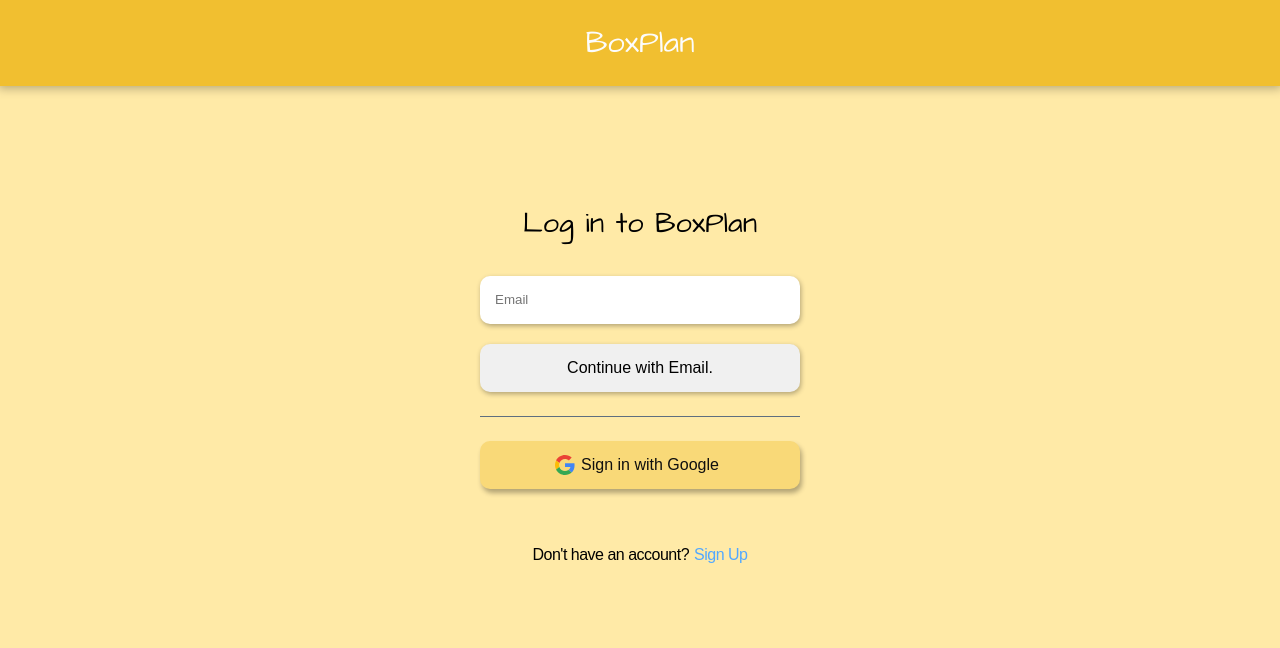
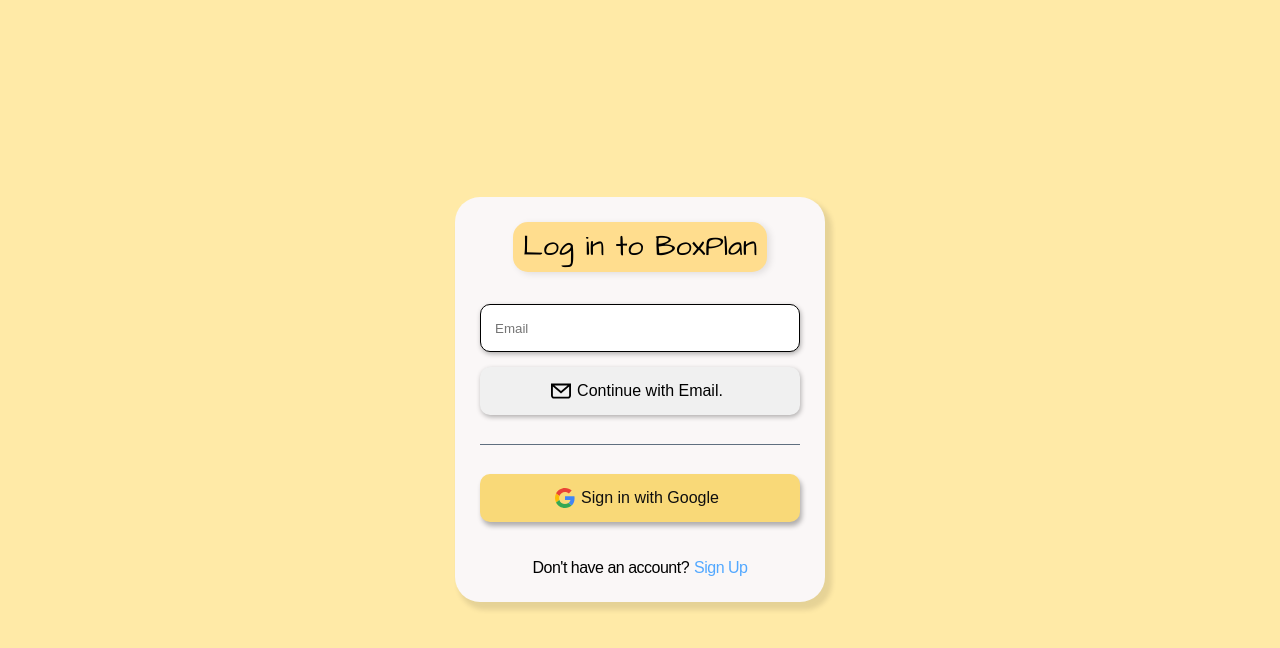
Before and after one commit to GuriGris/Achieve-It, a React (Create React App) app: page /signin in a window 1280 px wide. Shown: the top 648 px of the page. Built offline with nearby package versions, Linux system fonts and the light colour scheme; no server answers.

Commit message:
Endret style for signin skjermen

```diff
--- a/src/App.css
+++ b/src/App.css
@@ -68,6 +68,7 @@
   --animation-slow: 0.5s;
 
   /* Box Shadows */
+  --shadow-suprelight: 0 1px 4px 0 rgba(0, 0, 0, 0.3);
   --shadow-light: 1px 2px 5px 0px rgba(0, 0, 0, 0.3);
   --shadow-medium: 2px 4px 5px 0 rgba(0, 0, 0, 0.3);
   --shadow-heavy: 4px 6px 5px 0px rgba(0, 0, 0, 0.3);
@@ -171,16 +172,32 @@
 .content {
     padding-top: var(--header-height);
     height: calc(100vh - var(--header-height));
+    display: flex;
+    align-items: center;
 }
 
 .signin-screen {
     display: flex;
     gap: 32px;
+    width: fit-content;
+    height: fit-content;
+    padding: 25px;
+    background-color: #faf7f7;
+    box-shadow: 5px 6px 5px 2px rgba(0, 0, 0, 0.1);
+    border-radius: 25px;
+    margin: 0 auto var(--header-height) auto;
     justify-content: center;
     align-items: center;
     flex-direction: column;
-    height: calc(100vh - var(--header-height) * 2 - 32px);
-    margin-bottom: calc(var(--header-height) + 32px);
+}
+
+.signin-screen > p { /* Signin Header "Log in to BoxPlan" */
+    padding: 5px 10px;
+    background-color: #ffdd8e;
+    max-width: 320px;
+    text-align: center;
+    border-radius: 15px;
+    box-shadow: 3px 2px 7px 0 rgba(0, 0, 0, 0.1);
 }
 
 .signin-screen p {
@@ -210,21 +227,32 @@
 .manualSignInForm {
     display: flex;
     flex-direction: column;
-    gap: 20px;
+    gap: 10px;
     max-width: 320px;
 }
 
 .manualSignInForm > input {
     height: calc(48px - 15px * 2);
-    padding: 15px;
+    padding: 14px;
     border-radius: 10px;
-    border: none;
+    border: 1px solid black;
     box-shadow: var(--shadow-light);
+}
+
+.signinBtnDown {
+    position: relative;
+    top: 1px;
+    left: 2px;
+    box-shadow: var(--shadow-suprelight) !important;
+    /* transition: box-shadow 0; */
+}
+
+.signinBtnHover {
+    background-color: #ffeaa7 !important;
 }
 
 .createManualUser {
     display: flex;
-    margin-top: 25px;
     gap: 5px;
 }
 
--- a/src/App.jsx
+++ b/src/App.jsx
@@ -2,7 +2,6 @@
     useEffect
 } from 'react';
 import './App.css';
-import Header from './Components/Header';
 import Home from './routes/Home';
 import SignIn from './routes/SignIn';
 import SignUp from './routes/SignUp';
@@ -21,20 +20,23 @@
     {path: "*", element: <PageNotFound />}
 ])
 
+const requireSignin = true;
+
 function App() {
     useEffect(() => {
         initAuthListener();
 
         onAuthStateChanged(auth, user => {
-            if (router.window.location.pathname !== "/signup") {
+            if (router.window.location.pathname !== "/signup" && requireSignin) {
                 router.navigate(user ? "/" : "/signin")
+            } else if (!requireSignin) {
+                router.navigate(user ? "/" : "/")
             }
         })
     }, []);
 
   return (
     <div className="content">
-        <Header />
         <RouterProvider router={router} />
     </div>
   );
--- a/src/Components/Task.jsx
+++ b/src/Components/Task.jsx
@@ -108,7 +108,7 @@
                             </div>
                             </>
                         : props.task.startReps >= 2 ?
-                            <p className="reps" onClick={removeRep}>{props.task.reps > 0 ? props.task.reps + "x" : ""}</p>
+                            <p className="reps" onClick={removeRep}>{props.task.reps > 0 ? props.task.reps + " x" : ""}</p>
                         :
                         null}
                     </div>
--- a/src/Components/UserAuth.jsx
+++ b/src/Components/UserAuth.jsx
@@ -5,8 +5,33 @@
 import { auth, signInWithGooglePopup, handleSignOut, signUpWithPassword, signInWithPassword } from '../utils/firebase.utils';
 
 export function SignInButton(props) {
+    const hoverin = e => {
+        e.target.classList.add("signinBtnHover");
+    }
+
+    const hoverout = e => {
+        e.target.classList.remove("signinBtnHover");
+        e.target.classList.remove("signinBtnDown");
+    }
+
+    const pointerdown = e => {
+        e.target.classList.add("signinBtnDown");
+    }
+
+    const pointerup = e => {
+        e.target.classList.remove("signinBtnDown");
+    }
+
     return (
-        <div className={`${styles.signInButton} ${[true, "true"].includes(props.secondary) && styles.secondary}`} onClick={props.onClick}>
+        <div
+            className={`${styles.signInButton} ${[true, "true"].includes(props.secondary) && styles.secondary}`}
+            // onClick={props.onClick}
+            onMouseEnter={hoverin}
+            onMouseLeave={hoverout}
+            onPointerDown={pointerdown}
+            onPointerUp={pointerup}
+            style={props.secondary ? null : {"backgroundColor": props.bgcolor, "color": props.fntcolor}}
+        >
             {props?.imgSrc && <img src={props?.imgSrc} alt="SignIn-service logo" className={styles.signInServiceLogo} />}
             <p className={styles.signInServiceName}>
                 {!props?.value && `Sign in with ${props.name || "{service name}"}`}
@@ -26,6 +51,7 @@
         const emailInput = document.getElementById("manualSignInEmail");
         if (emailInput.checkValidity()) {
             setShowPasswordBox(true)
+            // document.getElementById("manualSignInPassword").focus();
         } else {
             emailInput.reportValidity();
         }
@@ -39,14 +65,32 @@
         }
     }
 
+    const vaildateSubmit = e => {
+        if (!showPasswordBox) {
+            e.preventDefault();
+            tryShowPasswordBox();
+        }
+    }
+
     return (
-        <form className="manualSignInForm" id="manualUserForm">
+        <form className="manualSignInForm" id="manualUserForm" onSubmit={vaildateSubmit}>
             <input type="email" autoComplete="email" id="manualSignInEmail" onChange={e => setManualEmail(e.target.value)} value={manualEmail} placeholder="Email" required />
-            {!showPasswordBox && <SignInButton onClick={tryShowPasswordBox} value="Continue with Email." />}
+            {!showPasswordBox && <SignInButton imgSrc="/images/mail.svg" onClick={tryShowPasswordBox} value="Continue with Email." />}
             {showPasswordBox &&
                 <>
-                    <input type="password" autoComplete={x === "in" ? "current-password" : "new-password"} id="manualSignInPassword" onChange={e => setManualPassword(e.target.value)} value={manualPassword} placeholder="Password" required />
-                    <SignInButton value={x === "in" ? "Sign in" : "Sign up"} onClick={formSubmit} />
+                    <input
+                        type="password"
+                        autoComplete={x === "in" ? "current-password" : "new-password"}
+                        id="manualSignInPassword"
+                        onChange={e => setManualPassword(e.target.value)}
+                        value={manualPassword}
+                        placeholder="Password"
+                        required
+                    />
+                    <SignInButton
+                        value={x === "in" ? "Sign in" : "Sign up"}
+                        onClick={formSubmit}
+                    />
                 </>
             }
             {errorMessage &&
--- a/src/Components/UserAuth.module.css
+++ b/src/Components/UserAuth.module.css
@@ -78,6 +78,7 @@
     max-width: 320px;
     height: 48px;
     padding: 0 var(--padding-horizontal);
+    margin: 5px 0;
     display: flex;
     justify-content: center;
     align-items: center;
@@ -86,6 +87,10 @@
     border-radius: 10px;
     box-shadow: var(--shadow-light);
     cursor: pointer;
+}
+
+.signInButton * {
+    pointer-events: none;
 }
 
 .signInButton.secondary {
--- a/src/routes/Home.jsx
+++ b/src/routes/Home.jsx
@@ -1,7 +1,10 @@
-import TaskBox from "../Components/TaskBox"
+import Header from '../Components/Header';
+import TaskBox from "../Components/TaskBox";
 
 export default function Home() {
     return (
+        <>
+            <Header />
             <div className='container'>
                 <TaskBox
                     id = {1}
@@ -14,5 +17,6 @@
                     infoText = "This box is for tasks that you have to do today"
                 />
             </div>
+        </>
     )
 }
--- a/src/routes/SignIn.jsx
+++ b/src/routes/SignIn.jsx
@@ -7,23 +7,24 @@
     const [createManualUser, setCreateManualUser] = useState(false);
     return (
         <div className="signin-screen">
-            {!createManualUser ?
+            {!createManualUser &&
             <>
                 <p>Log in to BoxPlan</p>
                 <div className="signin-options-list">
                     <ManualSignX x="in" />
                     <div className="separator"></div>
                     <SignInButton imgSrc="/Images/google_logo.svg" name="Google" secondary="true" onClick={signInWithGooglePopup}/>
+                    {/* <SignInButton
+                        value="Continue without an account"
+                        bgcolor="#323233"
+                        fntcolor="#f0f0f0"
+                    /> */}
                 </div>
                 <div className="createManualUser">
                     <p>Don't have an account?</p>
                     <Link to="/signup"><p>Sign Up</p></Link>
                 </div>
             </>
-                :
-            <>
-
-            </>
             }
         </div>
     )
```
Also changed, not shown: public/Images/mail.svg (added), public/Images/minus.svg. Lines whose indentation alone changed are shown as unchanged.
